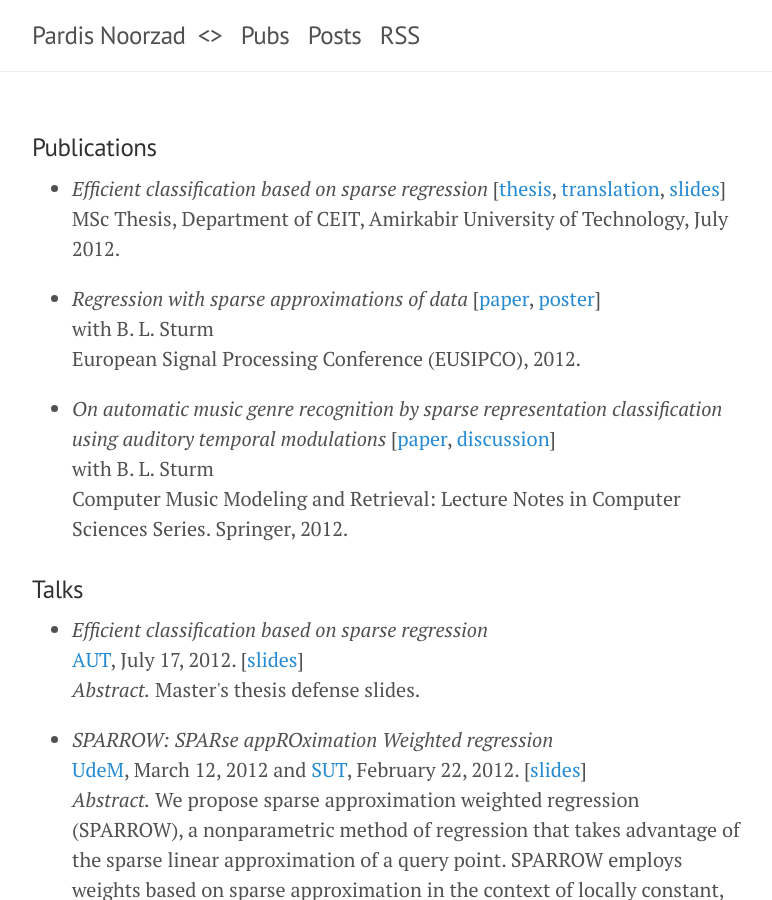
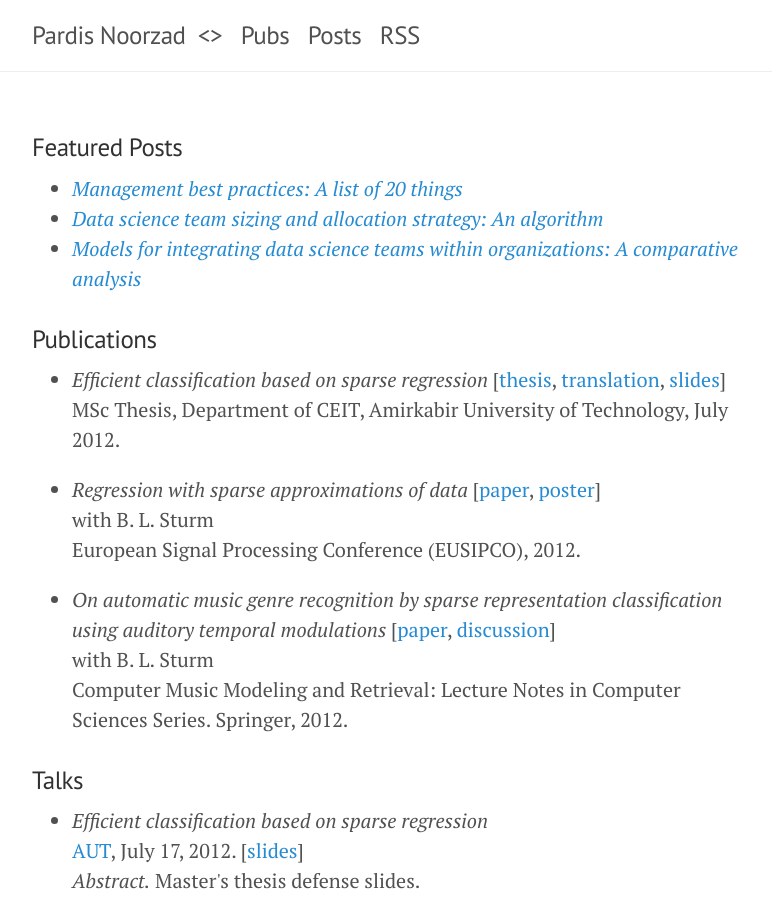
Before and after one commit to djpardis/djpardis.github.io, a Jekyll site: the page built from pubs.html, in a window 1280 px wide and 900 px high. Shown: the whole window, without its empty margins (248-1020 px from the left). Built offline with Jekyll 4.4.1, drawn with Linux system fonts in a browser that asks for light colours.

Commit message:
Fix bio and pubs

```diff
--- a/index.html
+++ b/index.html
@@ -20,7 +20,7 @@ I led Connect Data Science at <a href="https://twitter.com/" target="_blank">Twi
 I studied random graph models of online social networks at <a title="MSc in Applied Mathematics at RU" href="http://math.ryerson.ca/graduate/" target="_blank">Ryerson University</a>. At <a title="Department of Computer Engineering" href="http://ceit.aut.ac.ir/autcms/computer-engineering/en/home" target="_blank">Amirkabir University</a>, I published on <a href="http://cmmr2012.eecs.qmul.ac.uk/sites/cmmr2012.eecs.qmul.ac.uk/files/pdf/papers/cmmr2012_submission_17.pdf" target="_blank">music genre recognition</a> and <a title="Efficient classification based on sparse regression" href="/files/Noorzad2012b.pdf" target="_blank">sparse linear classifiers</a>. I hold a degree in Software Engineering from the <a title="School of Electrical and Computer Engineering" href="http://ece.ut.ac.ir/en" target="_blank">University of Tehran</a>, where I served as ECE Representative for three years. I also served on the Ryerson Senate for a year.
 </p>
 
-<p>
+<!-- <p>
 I write about <a href="https://medium.com/@djpardis/management-and-coaching-best-practices-as-a-list-of-n-things-7a6d9c7f0fa5" target="_blank">my approach to management</a>, <a href="https://medium.com/@djpardis/models-for-integrating-data-science-teams-within-organizations-7c5afa032ebd" target="_blank">integrating data scientists in an organization</a>, <a href="https://medium.com/@djpardis/recommendations-for-data-science-team-sizing-and-allocation-strategy-a38f943638e5" target="_blank">determining the right team size</a>, and <a href="https://medium.com/@djpardis/a-2019-mixtape-6a910e8b4771" target="_blank">my favorite songs of 2019</a>.
-<!-- Past publications and presentations are under <a href="pubs">Pubs</a>. Project descriptions are available on <a href="https://www.linkedin.com/in/djpardis/" target="_blank">LinkedIn</a>.  -->
-</p>
+Past publications and presentations are under <a href="pubs">Pubs</a>. Project descriptions are available on <a href="https://www.linkedin.com/in/djpardis/" target="_blank">LinkedIn</a>.
+</p> -->
--- a/pubs.html
+++ b/pubs.html
@@ -6,6 +6,18 @@ title: Research
 <!-- <p>
 Full list in <a href="/files/Noorzad2018CV.pdf" target="_blank">CV</a>.
 </p> -->
+
+<h3>Featured Posts</h3>
+
+    <ul>
+      <li><em><a href="https://medium.com/@djpardis/management-and-coaching-best-practices-as-a-list-of-n-things-7a6d9c7f0fa5" target="_blank">Management best practices: A list of 20 things</a></em>
+      <li><em><a href="https://medium.com/@djpardis/recommendations-for-data-science-team-sizing-and-allocation-strategy-a38f943638e5" target="_blank">Data science team sizing and allocation strategy: An algorithm</a></em>
+      <li><em><a href="https://medium.com/@djpardis/models-for-integrating-data-science-teams-within-organizations-7c5afa032ebd" target="_blank">Models for integrating data science teams within organizations: A comparative analysis</a></em>
+
+    </ul>
+    <!-- <ul>
+      More available <a href="https://medium.com/@djpardis/" target="_blank">here</a>.
+    </ul> -->
 
 <h3>Publications</h3>
 
```
